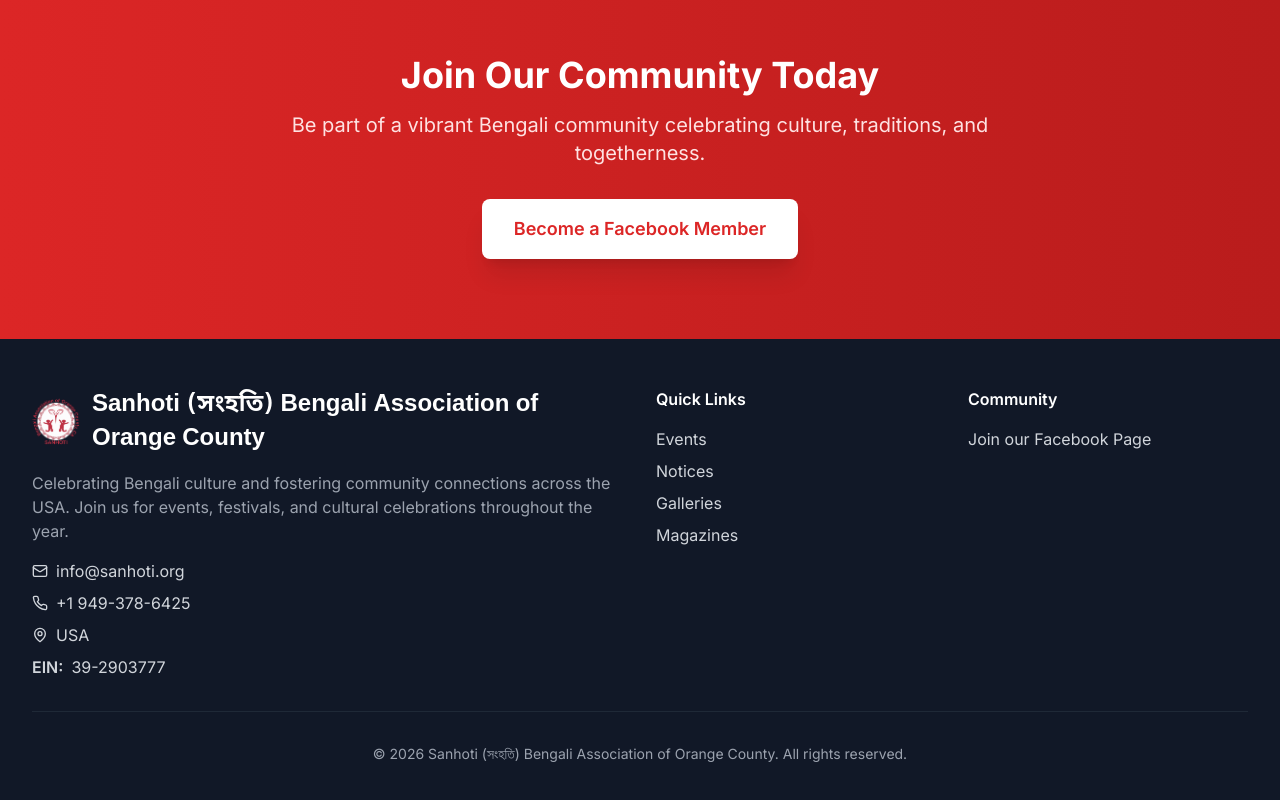
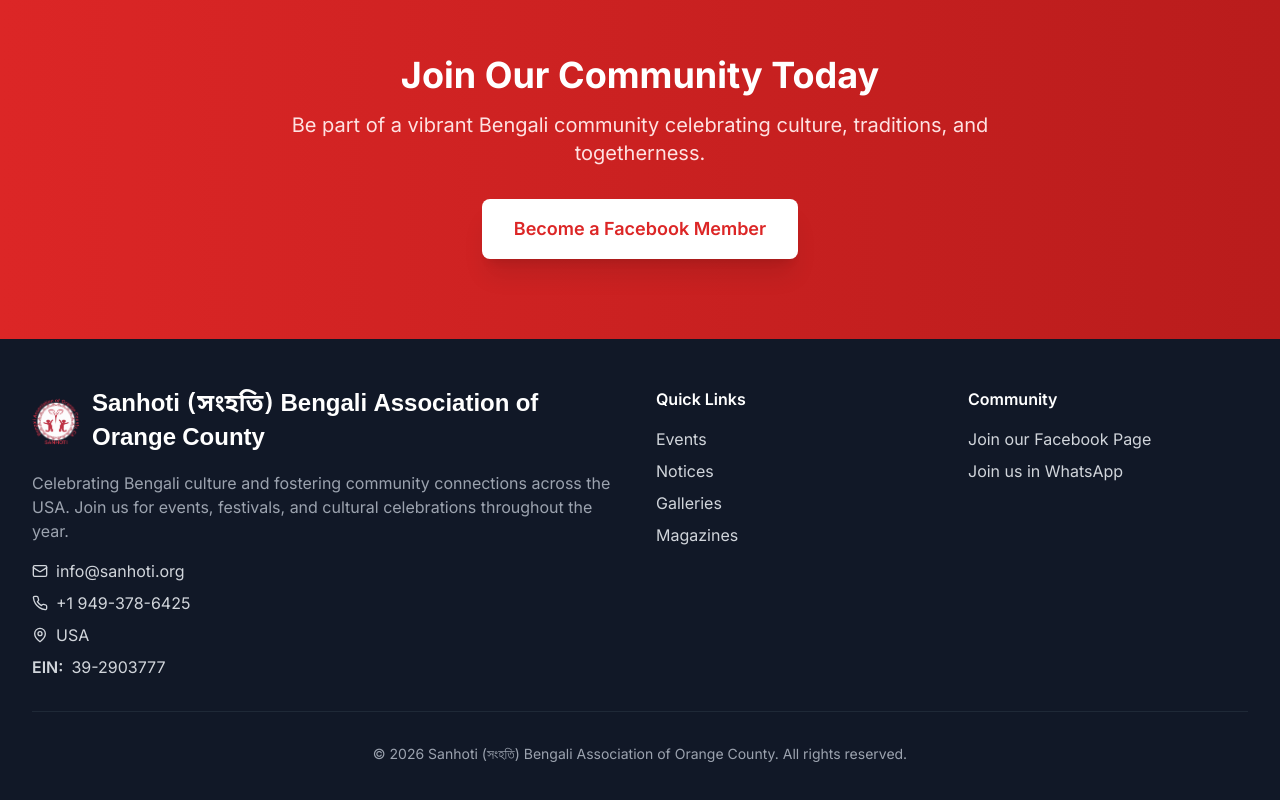
Before and after one commit to debasisnice/Sanhoti, a React (Vite) app in the folder frontend/: page / in a window 1280 px wide. Shown: the part 2407-3207 px from the top of the page. Built offline with nearby package versions, Linux system fonts and the light colour scheme; no server answers.

Commit message:
Add WhatsApp link to footer Community section
- Add 'Join us in WhatsApp' link below Facebook link in Community section
- Link to WhatsApp group: https://chat.whatsapp.com/HzI914nVyvGIZwarXzWzlH
- Maintains consistent styling with existing Facebook link

```diff
--- a/frontend/src/components/Footer.tsx
+++ b/frontend/src/components/Footer.tsx
@@ -83,6 +83,16 @@ export default function Footer() {
                   Join our Facebook Page
                 </a>
               </li>
+              <li>
+                <a
+                  href="https://chat.whatsapp.com/HzI914nVyvGIZwarXzWzlH"
+                  target="_blank"
+                  rel="noopener noreferrer"
+                  className="hover:text-white transition-colors"
+                >
+                  Join us in WhatsApp
+                </a>
+              </li>
             </ul>
           </div>
         </div>
```
